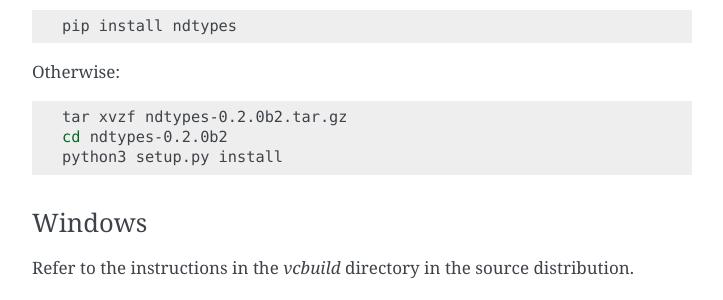
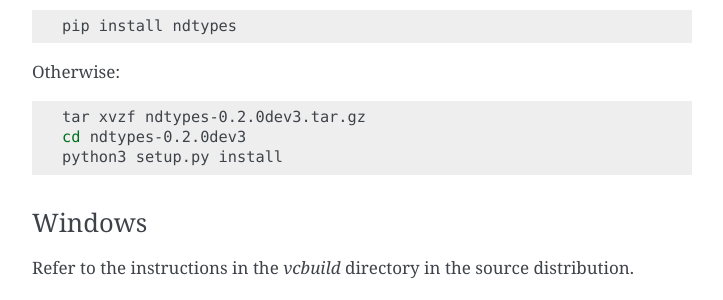
Before and after one commit to xnd-project/libndtypes, a Sphinx documentation site: the page built from doc/ndtypes/quickstart.rst, in a window 1280 px wide and 900 px high, scrolled down 616 px. Shown: the part 152-452 px from the top of the window, without its empty margins (388-1111 px from the left). Built offline with Sphinx 7.4.7, drawn with Linux system fonts in a browser that asks for light colours; formulas are drawn with MathJax 3.

Commit message:
Move suffixes from "b2" to "dev3".

```diff
--- a/doc/conf.py
+++ b/doc/conf.py
@@ -9,8 +9,8 @@ source_suffix = '.rst'
 master_doc = 'index'
 project = 'ndtypes'
 copyright = '2017-2018, Plures Project'
-version = 'v0.2.0b2'
-release = 'v0.2.0b2'
+version = 'v0.2.0dev3'
+release = 'v0.2.0dev3'
 exclude_patterns = ['doc', 'build']
 pygments_style = 'sphinx'
 html_static_path = ['_static']
--- a/doc/ndtypes/quickstart.rst
+++ b/doc/ndtypes/quickstart.rst
@@ -54,8 +54,8 @@ Otherwise:
 
 .. code-block:: sh
 
-   tar xvzf ndtypes-0.2.0b2.tar.gz
-   cd ndtypes-0.2.0b2
+   tar xvzf ndtypes-0.2.0dev3.tar.gz
+   cd ndtypes-0.2.0dev3
    python3 setup.py install
 
 
```
Also changed, not shown: setup.py (+4 -4 lines), 8 other files.
